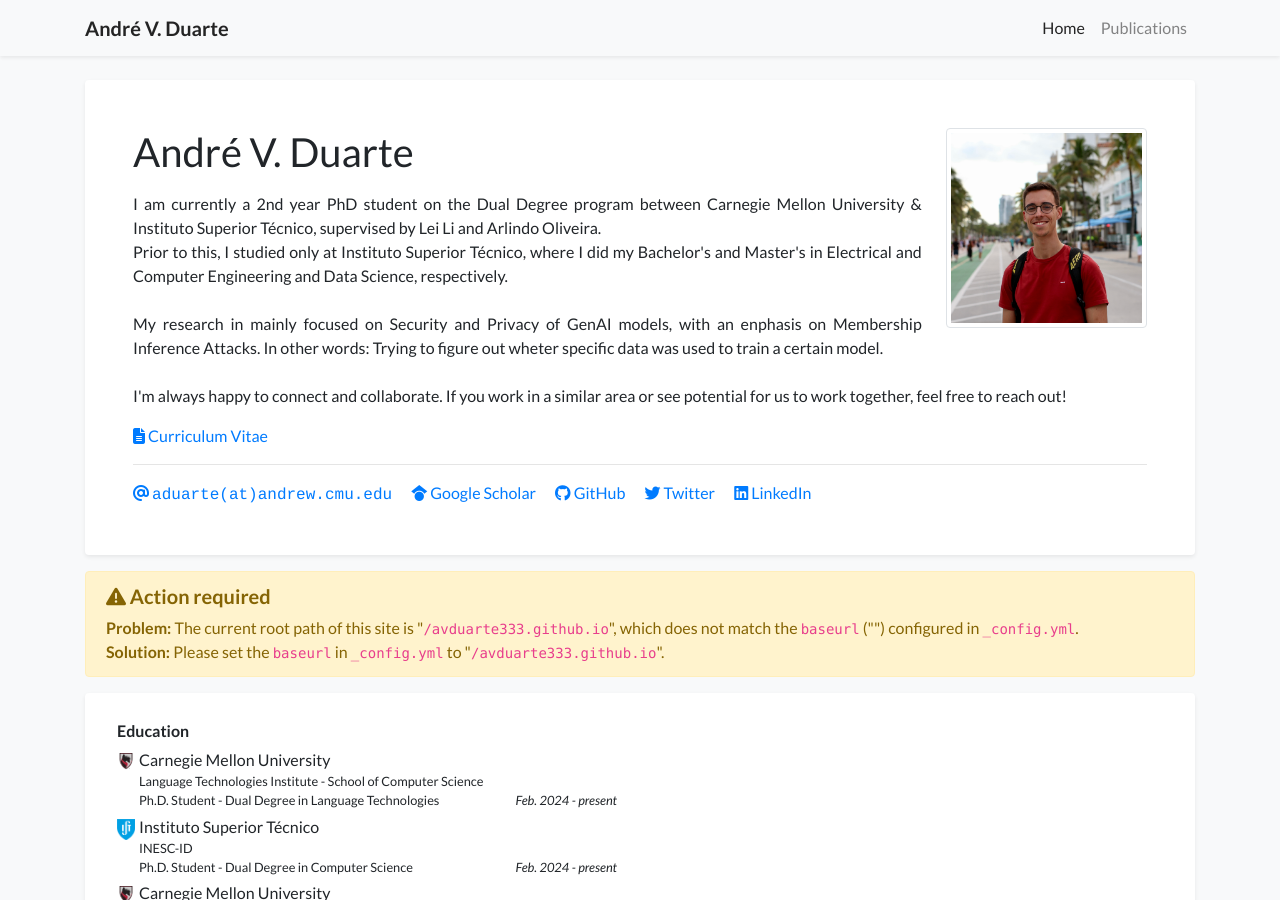
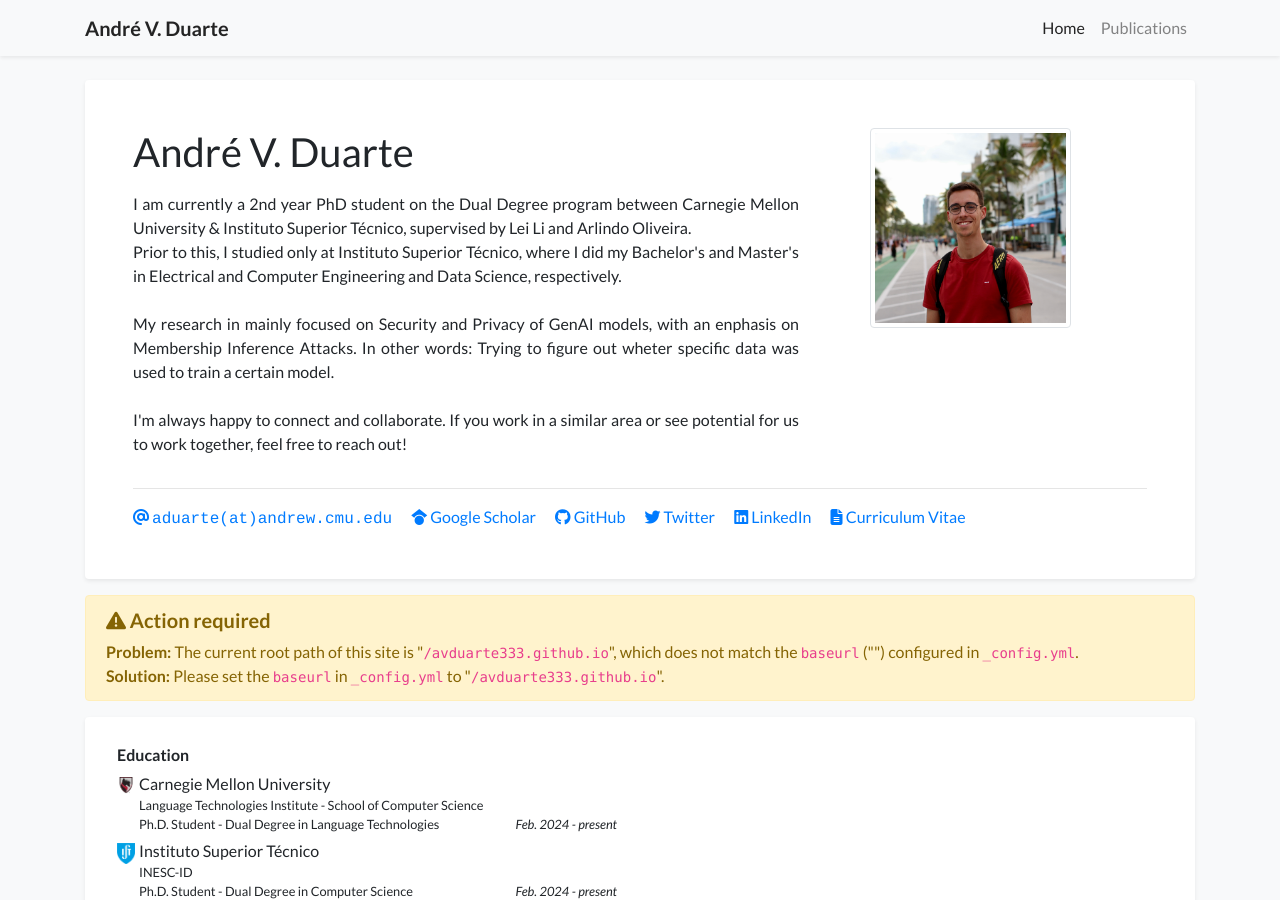
Before and after one commit to dankmrpanda/avduarte333.github.io, a Jekyll site: the page built from index.html, in a window 1280 px wide and 900 px high. Built offline with Jekyll 4.4.1, drawn with Linux system fonts in a browser that asks for light colours; nearby versions of some CDN libraries; a style sheet for code colours, icons or effects is not loaded.

Commit message:
Update Profile Card

```diff
--- a/_data/profile.yml
+++ b/_data/profile.yml
@@ -40,19 +40,6 @@ education:
     Ph.D. Student - Dual Degree in Computer Science
   date: Feb. 2024 - present
 
-- name: Carnegie Mellon University
-  logo: /assets/images/badges/CMU_Logo.png
-
-  position: >-
-    Language Technologies Institute - School of Computer Science<br/>
-    Ph.D. Student - Dual Degree in Language Technologies
-  date: Feb. 2024 - present
-- name: Instituto Superior Técnico
-  logo: /assets/images/badges/IST_Logo.png
-  position: >-
-    INESC-ID<br/>
-    Ph.D. Student - Dual Degree in Computer Science
-  date: Feb. 2024 - present
 
 
 # awards:
--- a/_includes/widgets/profile_card.html
+++ b/_includes/widgets/profile_card.html
@@ -2,23 +2,13 @@
     <div class="col">
       <div class="card border-0 shadow-sm bg-white">
         <div class="card-body p-5">
-                <div class="row">
-                    <div class="col">
-                        {% if site.data.profile.portrait_url %}
-                        <!-- When the screen is wider than md, float the portrait on the right -->
-                        <div class="figure float-right ml-4 mb-4 d-none d-md-block">
-                            <img
-                                src="{{ site.data.profile.portrait_url | relative_url }}"
-                                class="figure-img img-fluid img-thumbnail"
-                                style="height: 200px;"
-                                data-toggle="tooltip"
-                                data-placement="top"
-                                title="{{ site.data.profile.portrait_caption }}">
-                        </div>
-                        {% endif %}
-
+          <!-- First row: Name, position, bio on the left, portrait on the right -->
+          <div class="row align-items-start">
+            <!-- Left Column (Text) -->
+            <div class="col-md-8" style="flex: 0 0 70%;">
               <div class="h1 font-weight-normal">
-                            {{ site.data.profile.primary_name }} <small>{{ site.data.profile.secondary_name }}</small>
+                {{ site.data.profile.primary_name }}
+                <small>{{ site.data.profile.secondary_name }}</small>
               </div>
               <div class="text-profile-position">
                 {% for position in site.data.profile.positions %}
@@ -28,77 +18,103 @@
                   {{ position.name }}<br/>
                 {% endfor %}
               </div>
-                        <div class="text-profile-bio mt-3" {% if site.data.profile.short_bio_text_justify %}style="text-align: justify;"{% endif %}>
+
+              <div class="text-profile-bio mt-3"
+                   {% if site.data.profile.short_bio_text_justify %}
+                     style="text-align: justify;"
+                   {% endif %}>
                 {{ site.data.profile.short_bio }}
               </div>
-                        {% if site.data.profile.cv_link %}
-                            <a target="_blank" href="{{ site.data.profile.cv_link }}"><i class="fas fa-file-alt"></i> Curriculum Vitae</a> <br/>
-                        {% endif %}
             </div>
 
+            <!-- Right Column (Portrait) -->
             {% if site.data.profile.portrait_url %}
-                    <!-- When the screen is smaller than md, place the portrait below the text -->
-                    <div class="figure col-md-auto d-md-none">
+              <div class="col-md-4 d-flex justify-content-center" style="flex: 0 0 30%;">
                 <img
                   src="{{ site.data.profile.portrait_url | relative_url }}"
                   class="figure-img img-fluid img-thumbnail"
-                            style="height: 200px;"
+                  style="max-height: 200px;"
                   data-toggle="tooltip"
                   data-placement="top"
                   title="{{ site.data.profile.portrait_caption }}">
               </div>
             {% endif %}
+          </div> <!-- End row -->
 
-                </div>
           <hr />
+
+          <!-- Second row: Links (email, Scholar, GitHub, CV, etc.) all together -->
           <div class="row">
             <div class="col">
+              <!-- Email -->
               <a class="pr-3 no-break" href="mailto:{{ site.data.profile.email | encode_email }}">
-                            <i class="fas fa-at"></i> <span class="email-text">{{ site.data.profile.email | replace: "@", "(at)" }}</span>
+                <i class="fas fa-at"></i>
+                <span class="email-text">{{ site.data.profile.email | replace: "@", "(at)" }}</span>
               </a>
 
+              <!-- Google Scholar -->
               {% if site.data.profile.gscholar %}
-                        <a class="pr-3 no-break" target="_blank" href="https://scholar.google.com/citations?user={{ site.data.profile.gscholar }}&hl=en">
+                <a class="pr-3 no-break" target="_blank"
+                   href="https://scholar.google.com/citations?user={{ site.data.profile.gscholar }}&hl=en">
                   <i class="fab fa-google-scholar"></i> Google Scholar
                 </a>
               {% endif %}
 
+              <!-- GitHub -->
               {% if site.data.profile.github %}
-                        <a class="pr-3 no-break" target="_blank" href="https://github.com/{{ site.data.profile.github }}">
+                <a class="pr-3 no-break" target="_blank"
+                   href="https://github.com/{{ site.data.profile.github }}">
                   <i class="fab fa-github"></i> GitHub
                 </a>
               {% endif %}
 
+              <!-- WeChat (if applicable) -->
               {% if site.data.profile.wechat_qrcode %}
                 <a class="pr-3 no-break" data-toggle="modal" data-target="#modal-wechat">
                   <i class="fab fa-weixin"></i> WeChat
                 </a>
               {% endif %}
 
+              <!-- Twitter -->
               {% if site.data.profile.twitter %}
-                        <a class="pr-3 no-break" target="_blank" href="https://twitter.com/{{ site.data.profile.twitter }}">
+                <a class="pr-3 no-break" target="_blank"
+                   href="https://twitter.com/{{ site.data.profile.twitter }}">
                   <i class="fab fa-twitter"></i> Twitter
                 </a>
               {% endif %}
 
+              <!-- LinkedIn -->
               {% if site.data.profile.linkedin %}
-                        <a class="pr-3 no-break" target="_blank" href="https://www.linkedin.com/in/{{ site.data.profile.linkedin }}">
+                <a class="pr-3 no-break" target="_blank"
+                   href="https://www.linkedin.com/in/{{ site.data.profile.linkedin }}">
                   <i class="fab fa-linkedin"></i> LinkedIn
                 </a>
               {% endif %}
 
+              <!-- ORCID -->
               {% if site.data.profile.orcid %}
-                        <a class="pr-3 no-break" target="_blank" href="https://orcid.org/{{ site.data.profile.orcid }}">
+                <a class="pr-3 no-break" target="_blank"
+                   href="https://orcid.org/{{ site.data.profile.orcid }}">
                   <i class="fab fa-orcid"></i> ORCID
                 </a>
               {% endif %}
+
+              <!-- Curriculum Vitae -->
+              {% if site.data.profile.cv_link %}
+                <a class="pr-3 no-break" target="_blank"
+                   href="{{ site.data.profile.cv_link }}">
+                  <i class="fas fa-file-alt"></i> Curriculum Vitae
+                </a>
+              {% endif %}
             </div>
-                </div>
-            </div>
-        </div>
-    </div>
-</div>
+          </div> <!-- End second row -->
 
+        </div> <!-- End card-body -->
+      </div> <!-- End card -->
+    </div> <!-- End col -->
+  </div> <!-- End outer row -->
+
+  <!-- Optional WeChat modal if you're using it -->
   {% if site.data.profile.wechat_qrcode %}
     <div class="modal fade" id="modal-wechat" tabindex="-1" aria-hidden="true">
       <div class="modal-dialog modal-sm">
```
Lines whose indentation alone changed are shown as unchanged.
